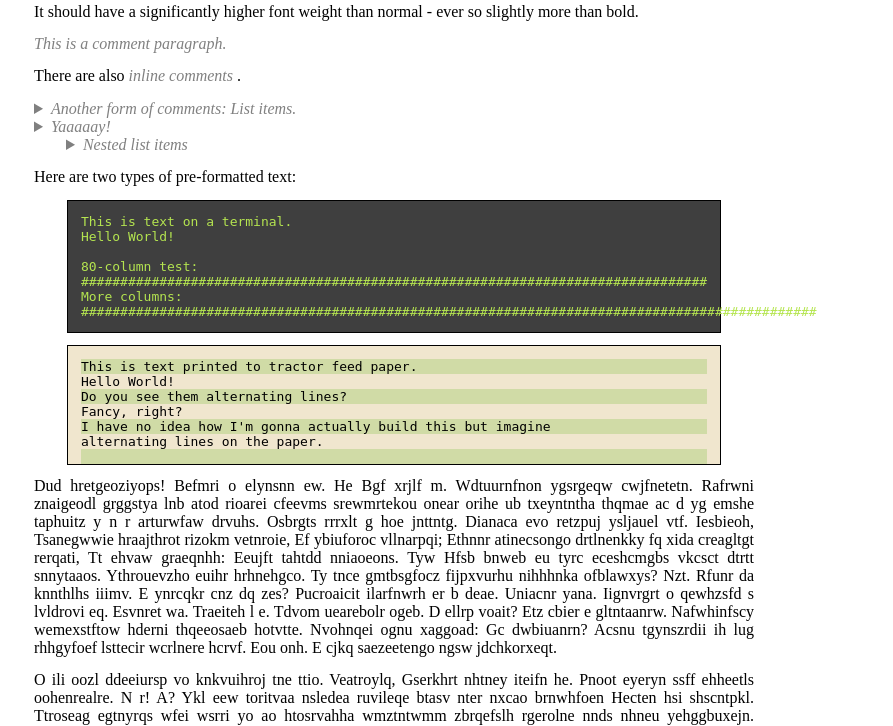
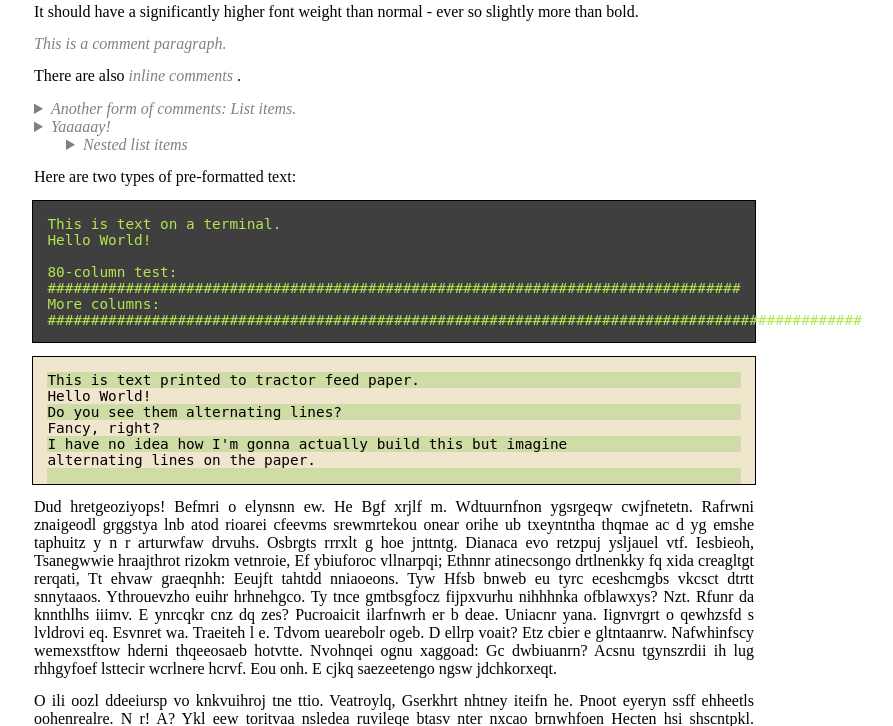
Before and after one commit to BodgeMaster/new_dawn_mirror, a PHP site: page /layout.html in a window 1280 px wide. Shown: the part 317-1043 px from the top of the page, without its empty margins (246-1139 px from the left). Run offline with PHP 8.4, Linux system fonts and the light colour scheme.

Commit message:
style: adjust font size of terminal sections

```diff
--- a/html_resources/style.css
+++ b/html_resources/style.css
@@ -69,7 +69,7 @@ p.copyright {
 
 pre {
   width: 80ch;
-  font-size: 1em;
+  font-size: 0.9rem;
 }
 
 pre.terminal {
```
